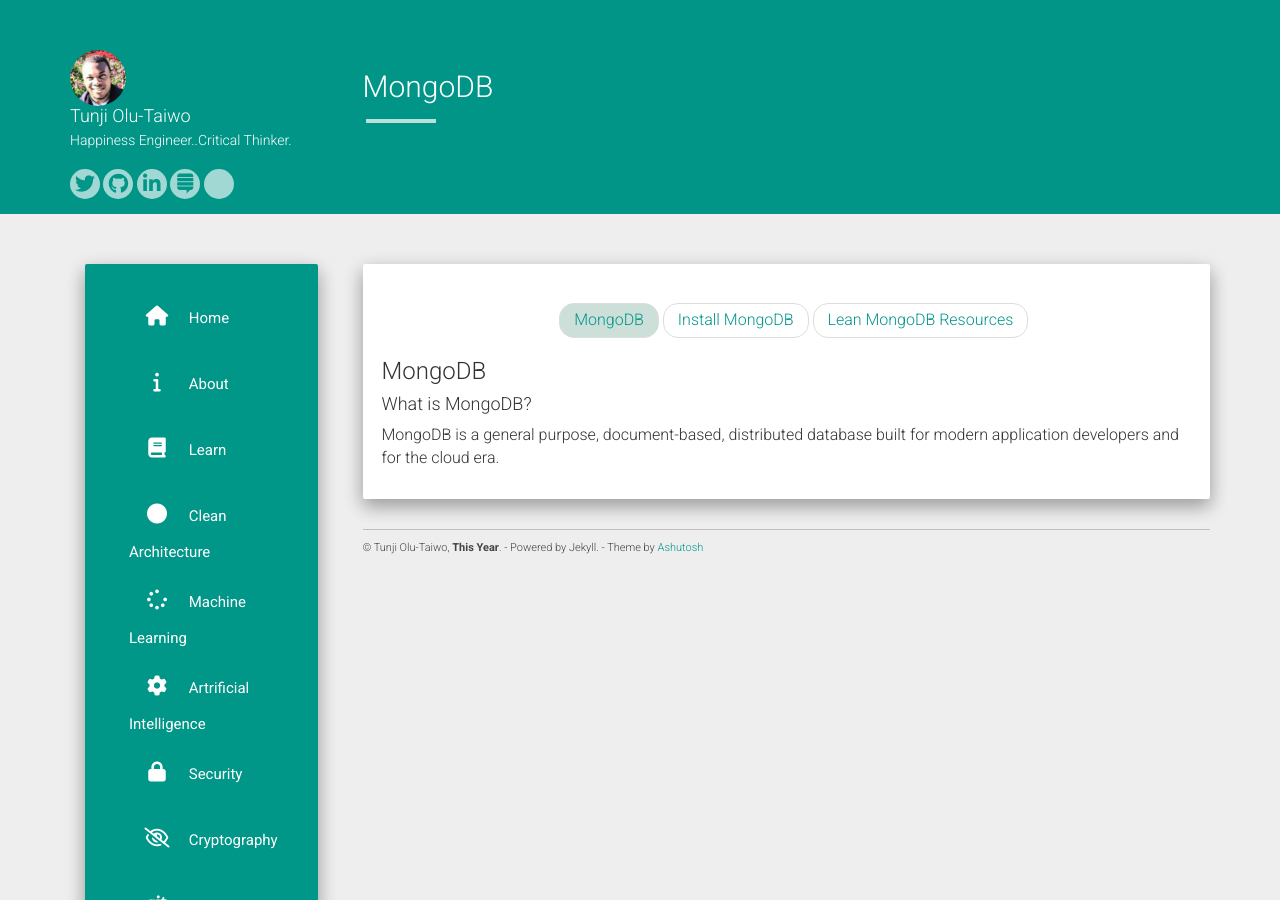
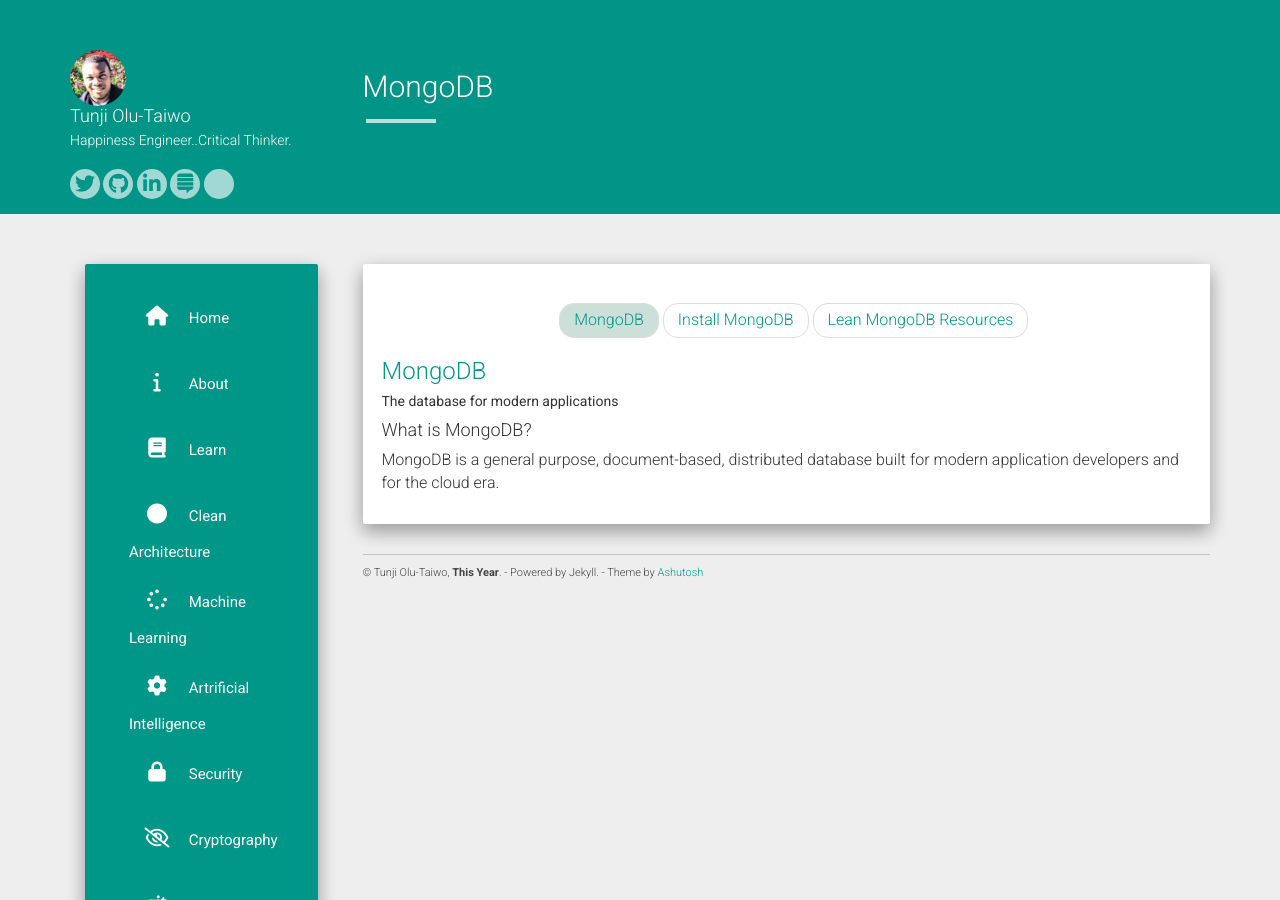
Before and after one commit to tunjos/learn.tunjos.co, a Jekyll site: the page built from mongodb/index.md, in a window 1280 px wide and 900 px high. Built offline with Jekyll 4.4.1, drawn with Linux system fonts in a browser that asks for light colours; nearby versions of some CDN libraries.

Commit message:
Learn: MongoDB: Add a link to mongodb.com

```diff
--- a/mongodb/index.md
+++ b/mongodb/index.md
@@ -6,7 +6,8 @@
 
 {% include_relative /menu_mongodb.md index="active" %}
 
-### MongoDB
+### [MongoDB](https://www.mongodb.com){:target="_blank"}
+##### The database for modern applications
 
 #### What is MongoDB?
 MongoDB is a general purpose, document-based, distributed database built for modern application developers and for the cloud era.
```
